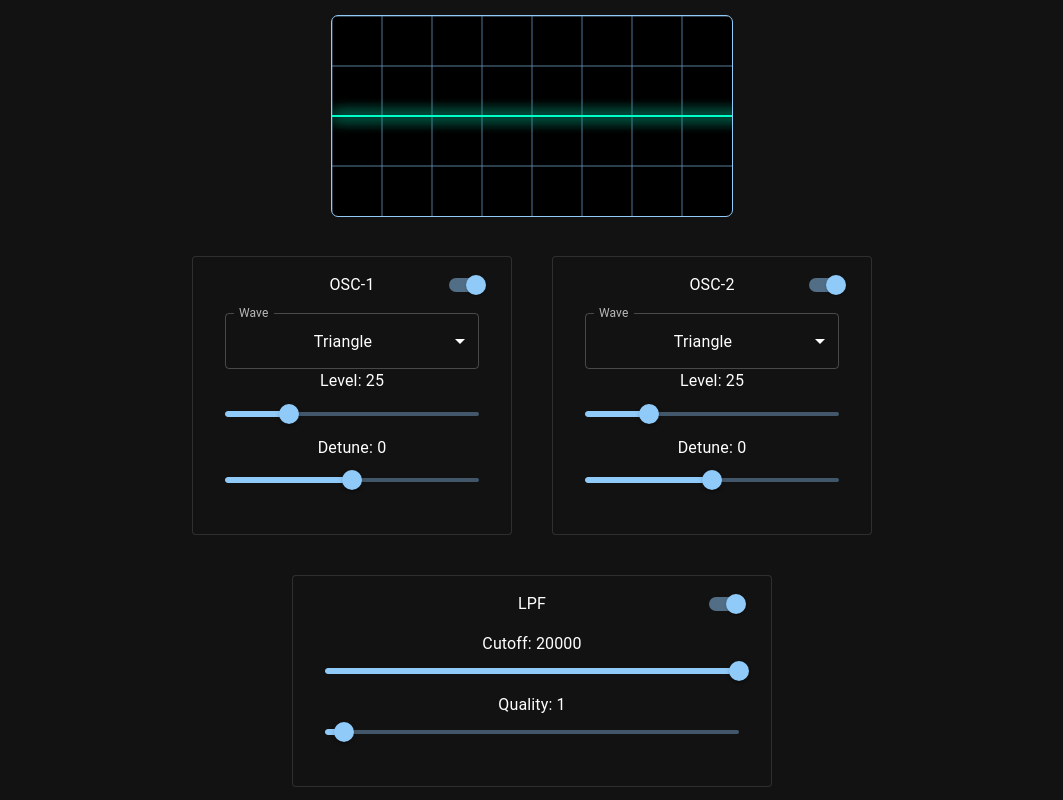
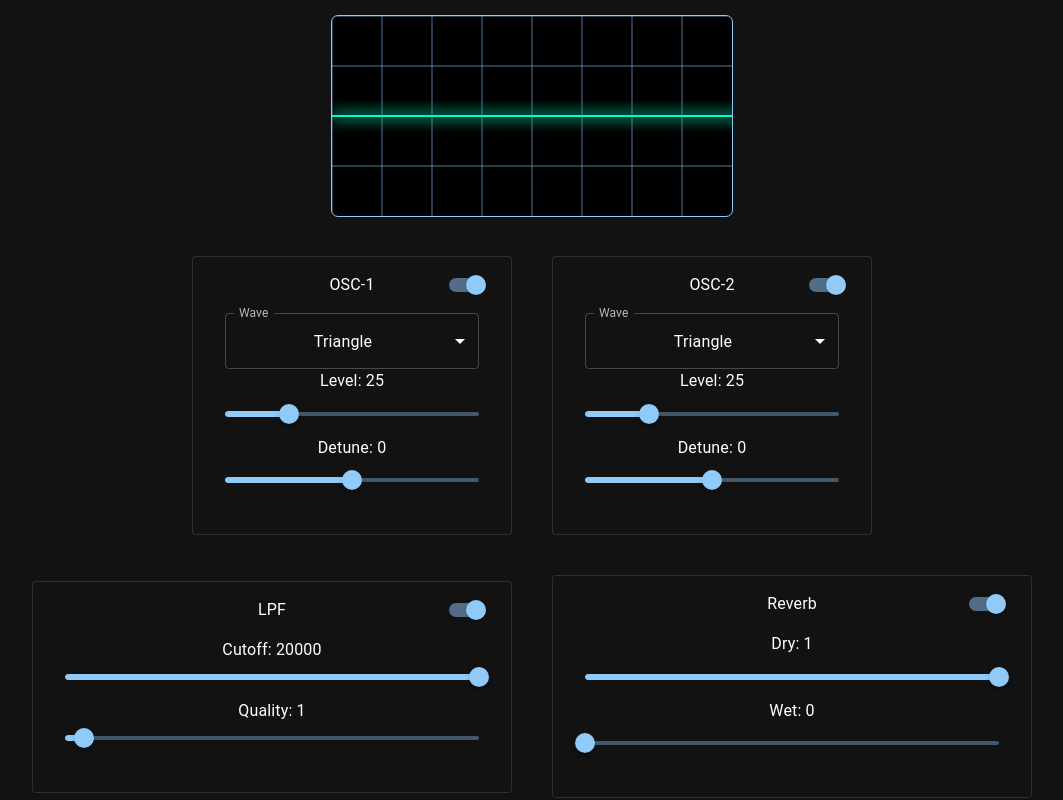
Before and after one commit to RomanObaraz/web-synth, a React (Vite) app: page / in a window 1280 px wide. Shown: the top 800 px of the page, without its empty margins (108-1171 px from the left). Built offline with nearby package versions, Linux system fonts and the light colour scheme; no server answers.

Commit message:
code cleanup

```diff
--- a/src/App.jsx
+++ b/src/App.jsx
@@ -27,6 +27,7 @@ function App() {
                     </div>
                 </div>
 
+                <div className="flex justify-center gap-10">
                     <div className="self-center w-120">
                         <Toggleable moduleId="lpf" label="LPF">
                             <LowPassFilter />
@@ -38,6 +39,7 @@ function App() {
                             <Reverb />
                         </Toggleable>
                     </div>
+                </div>
 
                 <Keyboard />
             </div>
--- a/src/synth/SynthEngine.js
+++ b/src/synth/SynthEngine.js
@@ -2,10 +2,6 @@ import { LPFModule } from "./modules/LPFModule";
 import { OscillatorModule } from "./modules/OscillatorModule";
 import { ReverbModule } from "./modules/ReverbModule";
 import { setSmoothLevel } from "./utils";
-
-// TODO: review playNote() and stopNote() if we can move something to OscillatorModule
-// TODO: review the setters if we can move something to OscillatorModule
-// TODO: can we organize setters better?
 
 export class SynthEngine {
     constructor() {
@@ -14,6 +10,8 @@ export class SynthEngine {
         this.masterGain = this.audioCtx.createGain();
         this.analyser = this.audioCtx.createAnalyser();
 
+        this.activeVoices = new Map();
+
         // modules
         this.oscillators = [
             new OscillatorModule(this.audioCtx),
@@ -21,8 +19,6 @@ export class SynthEngine {
         ];
         this.lpf = new LPFModule(this.audioCtx);
         this.reverb = new ReverbModule(this.audioCtx);
-
-        this.activeVoices = new Map();
 
         // connection chain
         this.lpf.output.connect(this.reverb.input);
@@ -109,24 +105,4 @@ export class SynthEngine {
             this[moduleId].toggleBypass(bypass);
         }
     }
-
-    // setAnalyserFftSize(fftSize) {
-    //     this.analyser.fftSize = fftSize;
-    // }
-
-    // setAnalyserTimeDomainData(dataArray) {
-    //     this.analyser.getFloatTimeDomainData(dataArray);
-    // }
-
-    // setLPFCutoff(cutoff) {
-    //     this.lpf.setCutoff(cutoff);
-    // }
-
-    // setLPFQuality(Q) {
-    //     this.lpf.setQ(Q);
-    // }
-
-    // setReverbMix(dry, wet) {
-    //     this.reverb.setDryWet(dry, wet);
-    // }
 }
```
Also changed, not shown: src/synth/keyboardMap.js (+0 -29 lines). Lines whose indentation alone changed are shown as unchanged.
